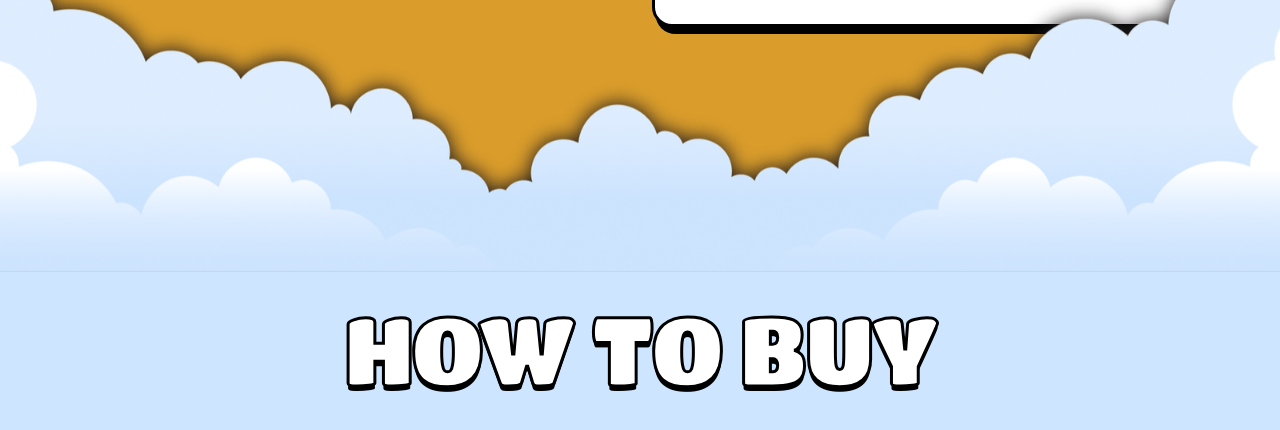
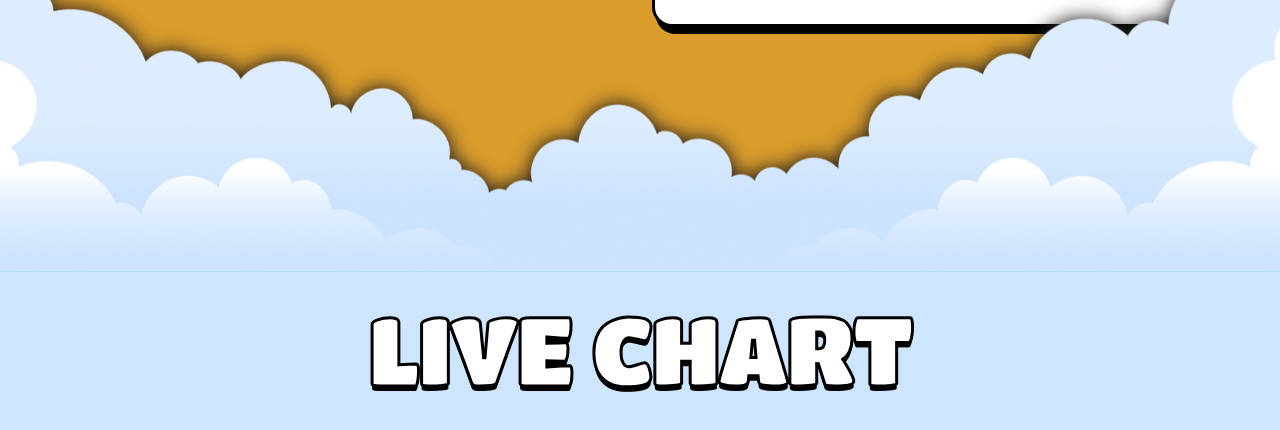
Before and after one commit to webdevplays/cryptoisfine.online, a plain HTML site: page index.html in a window 1280 px wide. Shown: the part 2456-2886 px from the top of the page. Drawn offline with Linux system fonts and the light colour scheme; a web font is replaced by a local one.

Commit message:
Update index.html

```diff
--- a/index.html
+++ b/index.html
@@ -536,7 +536,7 @@
                 <div class="flex flex-wrap -mx-3 ">
                     <div class="px-3 w-full      ">
                         <div class="common-title text-center">
-                            <h2 data-aos="fade-up" class="aos-init aos-animate">how to buy</h2>
+                            <h2 data-aos="fade-up" class="aos-init aos-animate">Live Chart</h2>
                         </div>
                     </div>
 
```
